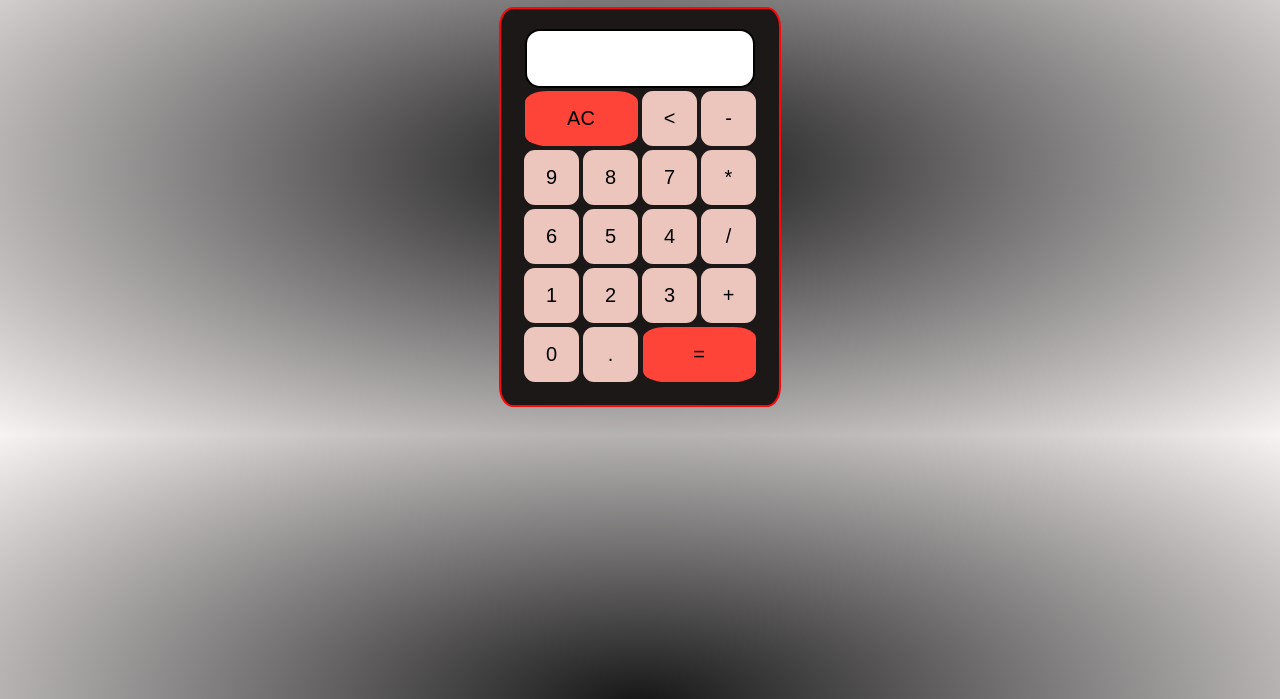
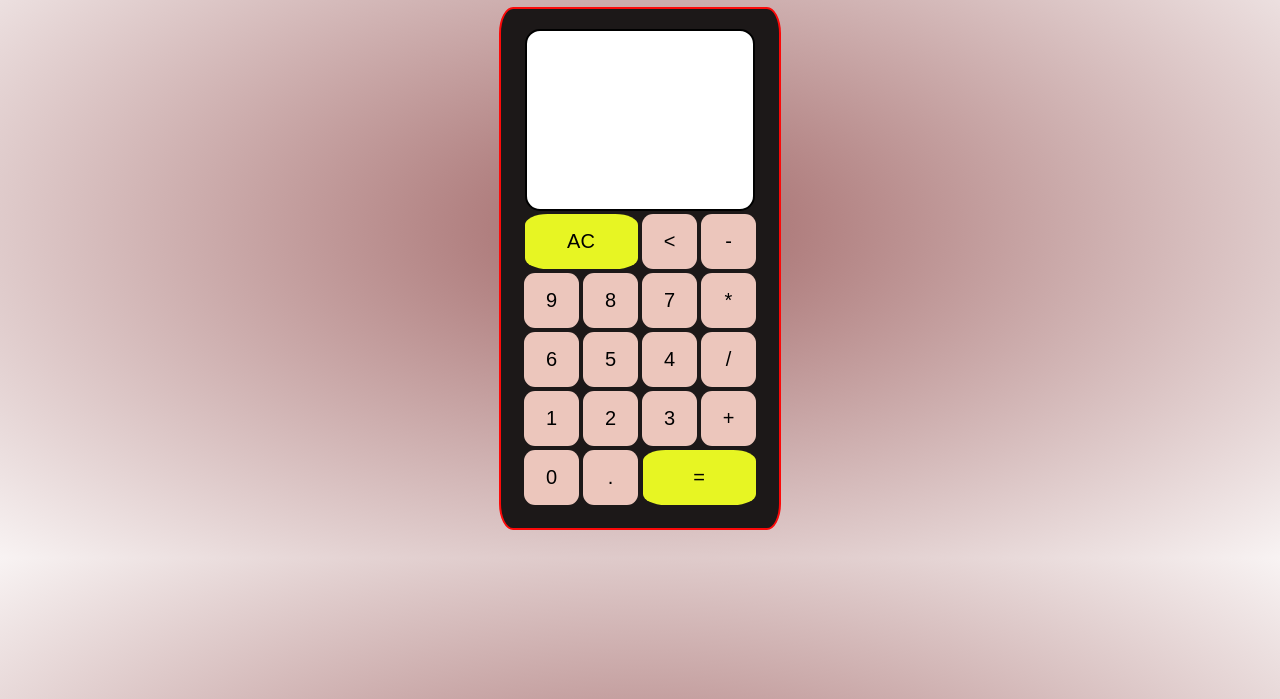
Before and after one commit to a6dubey/calculator, a plain HTML site: page index.html in a window 1280 px wide. Shown: the part 101-800 px from the top of the page. Drawn offline with Linux system fonts and the light colour scheme.

Commit message:
Update style.css

```diff
--- a/style.css
+++ b/style.css
@@ -12,7 +12,7 @@ button{
     /* margin-top: 10px; */
 }
 button:hover{
-    background-color: rgb(242, 234, 234);
+    background-color: rgb(214, 43, 43);
 }
 
 
@@ -26,15 +26,15 @@ button:hover{
 input{
     justify-content: center;
     font-size: 20px;
-    height: 53px;
+    height: 22vh;
     width: 222px;
     border: 2px solid black;
     border-radius: 15px;
-    text-align: right;
+    text-align:end;
 
 }
 body{
-    background:radial-gradient(rgb(22, 22, 22),rgb(248, 243, 243));
+    background:radial-gradient(rgb(162, 104, 104),rgb(248, 243, 243));
 
 }
 .table{
@@ -52,5 +52,5 @@ body{
 
  .span-two{
     width:113px;
-    background-color: rgb(254, 67, 57);
+    background-color: rgb(231, 245, 35);
  }
```
